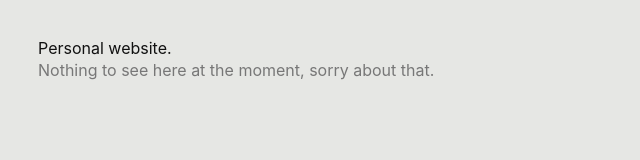
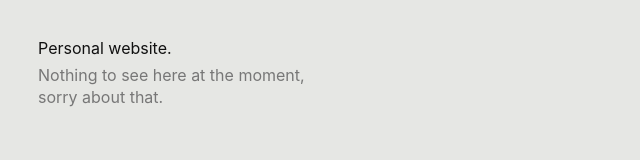
Before and after one commit to pflynny/pflynny.com, a plain HTML site: page index.html in a window 1280 px wide. Shown: the whole page, without its empty margins (0-640 px from the left). Drawn offline with Linux system fonts and the light colour scheme.

Commit message:
Tweak to CSS

```diff
--- a/index.html
+++ b/index.html
@@ -11,11 +11,10 @@
 	<title>Paul Flynn</title>
 
 	<style>
-
 		body {
 			background-color: #e6e7e4;
-		   	color: #999999 ;
-		    font-family: -apple-system,BlinkMacSystemFont,Segoe UI,Roboto,Helvetica,Arial,sans-serif;
+			color: #999999;
+			font-family: -apple-system, BlinkMacSystemFont, Segoe UI, Roboto, Helvetica, Arial, sans-serif;
 			font-size: 16px;
 			line-height: 1.36;
 			color: #111;
@@ -24,10 +23,11 @@
 
 		a {
 			color: #3e3e3e;
-		text-decoration:none;
+			text-decoration: none;
 		}
 
-	h1, h2 {
+		h1,
+		h2 {
 			font-size: 16px;
 			line-height: 1.36;
 			font-weight: normal;
@@ -36,8 +36,9 @@
 
 		h2 {
 			color: #777;
+			max-width: 290px;
+			margin-top: 5px;
 		}
-
 	</style>
 
 </head>
```
Lines whose indentation alone changed are shown as unchanged.
